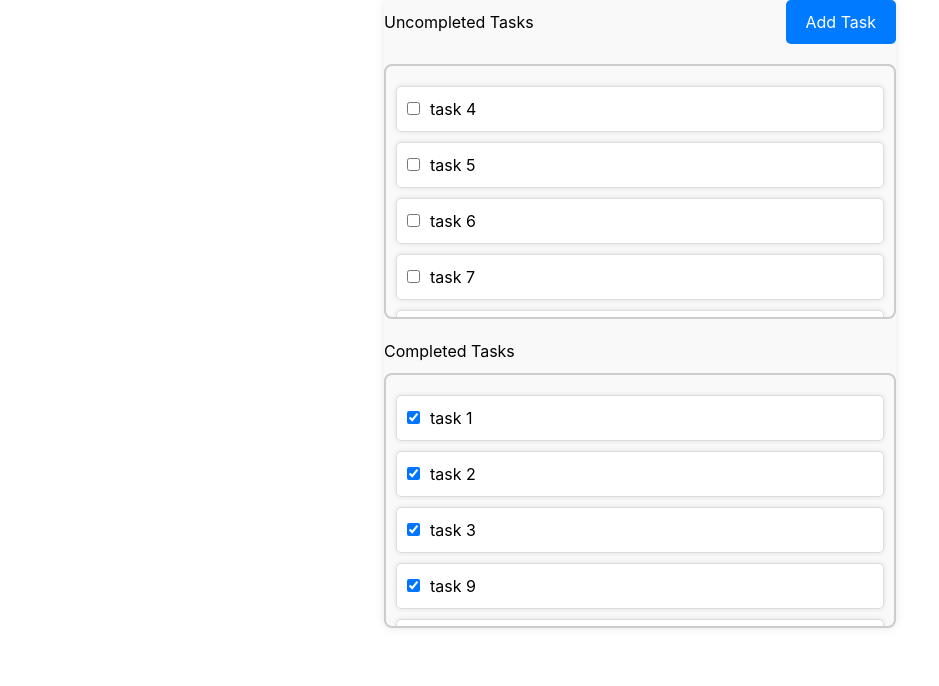
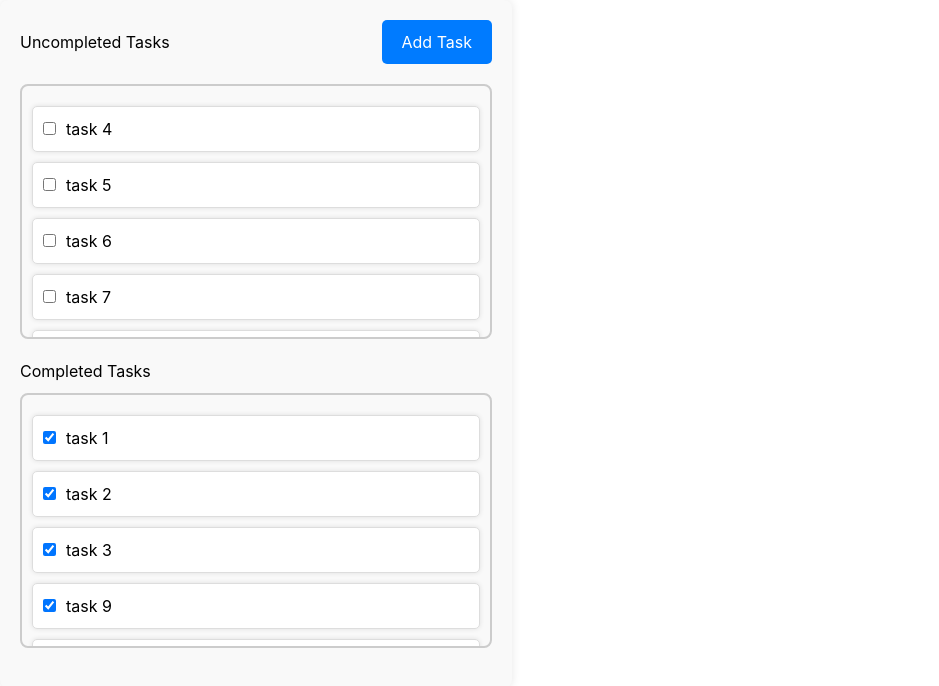
Before and after one commit to omarzydan610/DoHub, a React (Create React App) app: page / in a window 1280 px wide. Shown: the top 686 px of the page, without its empty margins (0-939 px from the left). Built offline with nearby package versions, Linux system fonts and the light colour scheme.

Commit message:
desgin optizamation

```diff
--- a/src/App.css
+++ b/src/App.css
@@ -1,9 +1,9 @@
 .middelpar {
   width: 40%;
-  margin: 0 auto;
+  padding: 20px;
   background-color: #f9f9f9;
   border-radius: 8px;
-  box-shadow: 0 0 10px rgba(0, 0, 0, 0.1);
+  box-shadow: 0 0 10px rgba(0,0,0,0.1);
 }
 
 h2 {
```
